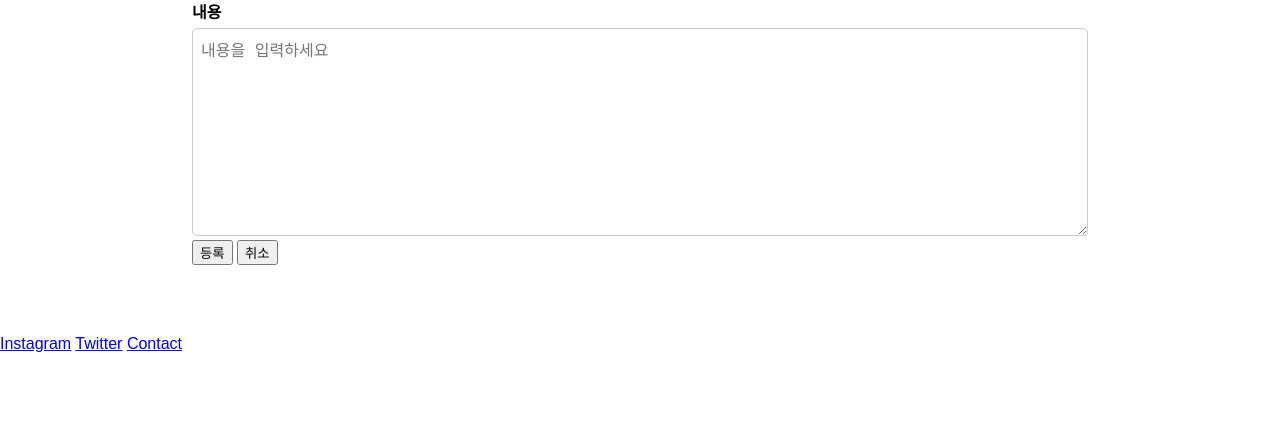
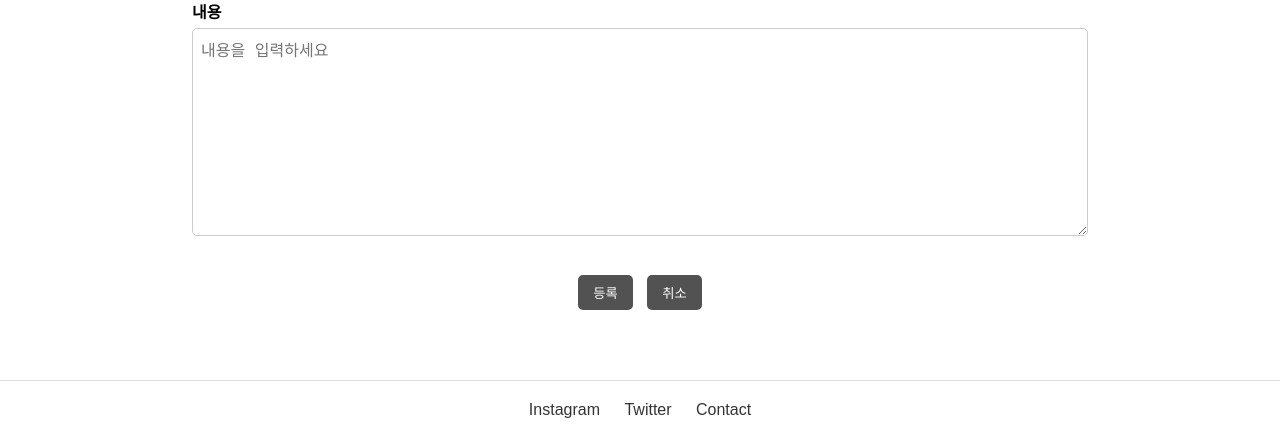
Before and after one commit to ANswer14/PaletteMe, a Django app: template boards/templates/boards/boardWrite.html in a window 1280 px wide. Shown: the part 447-886 px from the top of the page. Before the commit the page ends 799 px from the top, so only its background shows below. Run offline with Django 5.2, Linux system fonts and the light colour scheme; the template is opened without the code that fills it, so the values that code supplies are empty.

Commit message:
RENEW : 최신사항 반영

```diff
--- a/boards/static/boards/css/boardWrite.css
+++ b/boards/static/boards/css/boardWrite.css
@@ -46,7 +46,9 @@ body {
     background-color: #f0f0f0; /* 작성자 수정 불가 */
 }
 .board-write-container .button-group {
-
+    margin-top: 20px;
+    text-align: center; /* 버튼 중앙정렬 */
+}
 .file-label {
     display: inline-block;
     width: 120px;              /* 버튼 크기 고정 */
```
